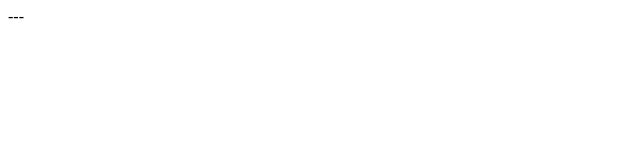
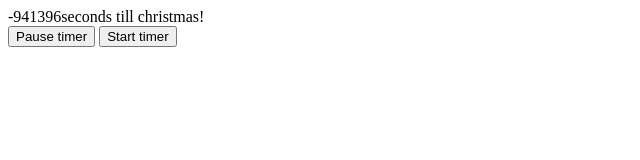
Before and after one commit to CaseyTM/JS101, a plain HTML site: page countdown.html in a window 1280 px wide. Shown: the whole page, without its empty margins (0-640 px from the left). Drawn offline with Linux system fonts and the light colour scheme.

Commit message:
updating

```diff
--- a/countdown.html
+++ b/countdown.html
@@ -6,16 +6,49 @@
 <body>
 
 	<div id ="timer">      ---  </div>
+	<button onclick="pause()">Pause timer</button>
+	<button onclick="start()">Start timer</button>
 
 
 <script type="text/javascript">
 
 	var now = Date.now()
-	console.log(now);
+	console.log(now / 1000);
+ 	var christmasDay = new Date ('December 25, 2016 00:00').getTime()
+ 	console.log(christmasDay / 1000);
+ 	var secondsTillChristmas = Math.floor((christmasDay - now) /1000);
+ 	console.log(secondsTillChristmas)
+ 	var minutesTillChristmas = secondsTillChristmas / 60;
+ 	console.log(minutesTillChristmas)
+ 	var hoursTillChristmas = minutesTillChristmas / 60;
+ 	console.log(hoursTillChristmas)
+ 	var daysTillChristmas = hoursTillChristmas/ 24;
+ 	console.log(daysTillChristmas)
+
+ 	var timerDiv = document.getElementById('timer');
+ 	timerDiv.innerHTML = secondsTillChristmas + "seconds till christmas!"
 
 
+ 	function updateCounter (){
+ 		// get the new timestamp, milliseconds since beginning of 1970
+ 		var now = Date.now();
+ 		var newSecondsTillChristmas = Math.floor((christmasDay - now) / 1000)
+ 		// console.log(newSecondsTillChristmas);
+ 		timerDiv.innerHTML = newSecondsTillChristmas + "seconds till christmas"
+ 	}
 
+function pause(){
+	clearInterval(counterInterval);
+}
+function start(){
+	counterInterval = setInterval(updateCounter, 10)
+}
+ 	// 1 update the counter each new second.
+ 	// 2 recalculate the new distance between now and then.
+ 	// 3 after recalculating, update the html with new number.
+ 	// setInterval(function to run, how often(in milliseconds))
 
+ 	var counterInterval;
 </script>
 
 
```
Also changed, not shown: hoisting-scope-closure.html (added, +28 -0 lines).
